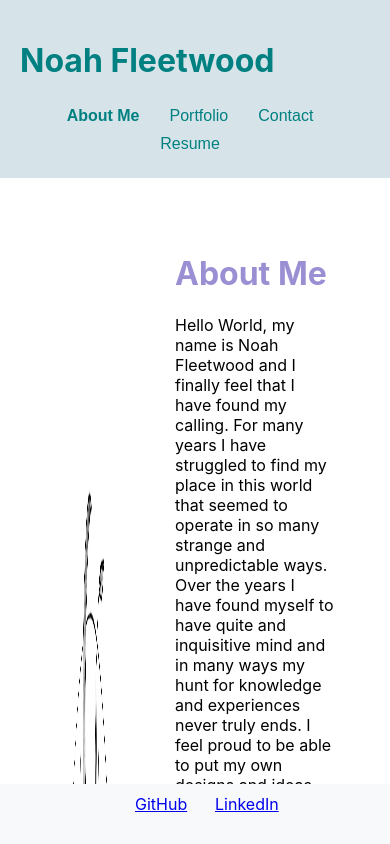
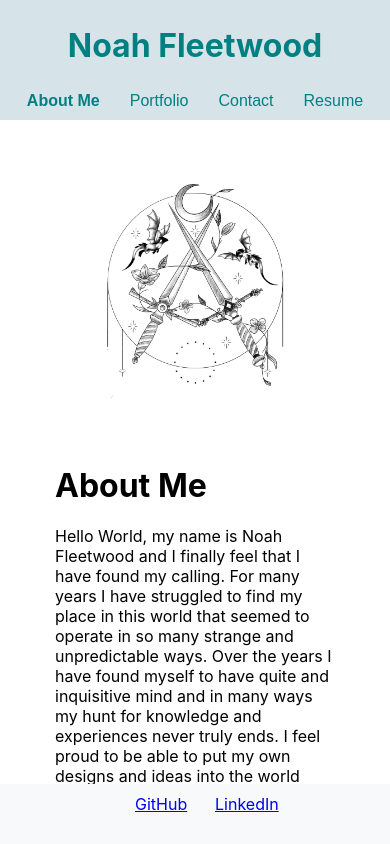
Before and after one commit to Noah-Wyche/react-portfolio, a React (Create React App) app: page / in a window 390 px wide. Both pictures are taken after a click on the button "About Me". Shown: the top 844 px of the page. Built offline with nearby package versions, Linux system fonts and the light colour scheme.

Commit message:
adjusted header mobile responsiveness

```diff
--- a/src/components/Header.css
+++ b/src/components/Header.css
@@ -43,3 +43,30 @@ header {
 .navBar li.active button {
     font-weight: bold; /* Make active button bold */
 }
+
+/* Media query for smaller screens */
+@media (max-width: 728px) {
+    header {
+      padding: 5px; /* Adjust padding to make the header thinner */
+    }
+
+    .Header {
+      display: flex;
+      justify-content: center;
+      background-color: #d6e4ea;
+    }
+
+    .navBar {
+      flex-direction: row; /* Keep buttons in a horizontal row */
+        justify-content: center; /* Center buttons */
+    }
+
+    .navBar li {
+      display: inline-block; /* Display list items inline */
+      margin-right: 10px; /* Add some space between buttons */
+    }
+
+    .navBar li:last-child {
+      margin-right: 0; /* Remove margin from the last button */
+    }
+  }
--- a/src/pages/AboutMe.css
+++ b/src/pages/AboutMe.css
@@ -1,22 +1,5 @@
-body {
-    background-color: #fff; /* Light blue background */
-  }
-
-  .about-me {
-    color: #000000; /* Red color */
-  }
-
-  .about-me h1 {
-    color: #9b8fd3; /* Red color for heading */
-  }
-
-  .about-me p {
-    color: #000000; /* Red color for paragraph */
-  }
-
 .about-me {
   display: flex; /* Use flexbox to align elements */
-    align-self: left; /* Align elements to the left */
   padding: 30px;
 }
 
@@ -28,12 +11,27 @@ body {
 
 .image-container {
   flex: 1.5; /* Image container takes up 1/3 of the screen */
-    padding: 100px 0; /* This applies 100px padding to the top and bottom, and 0 padding to the left and right */
+  padding: 0 20px; /* Add padding to the sides */
   display: flex;
   justify-content: center; /* Center the image */
+  align-items: center; /* Vertically center the image */
 }
 
 .portrait-image {
-    width: 100%;
-    height: auto; /* Maintain the aspect ratio */
+  max-width: 100%; /* Set maximum width */
+  max-height: 100%; /* Set maximum height */
+  width: auto; /* Allow width to adjust based on height */
+  height: auto; /* Allow height to adjust based on width */
 }
+
+/* Media query for smaller screens */
+@media (max-width: 1024px) {
+  .about-me {
+    flex-direction: column; /* Stack elements vertically on smaller screens */
+  }
+
+  .image-container {
+    flex: 1; /* Image container takes up full width on smaller screens */
+    padding: 20px 0; /* Adjust padding */
+  }
+}
```
Lines whose indentation alone changed are shown as unchanged.
